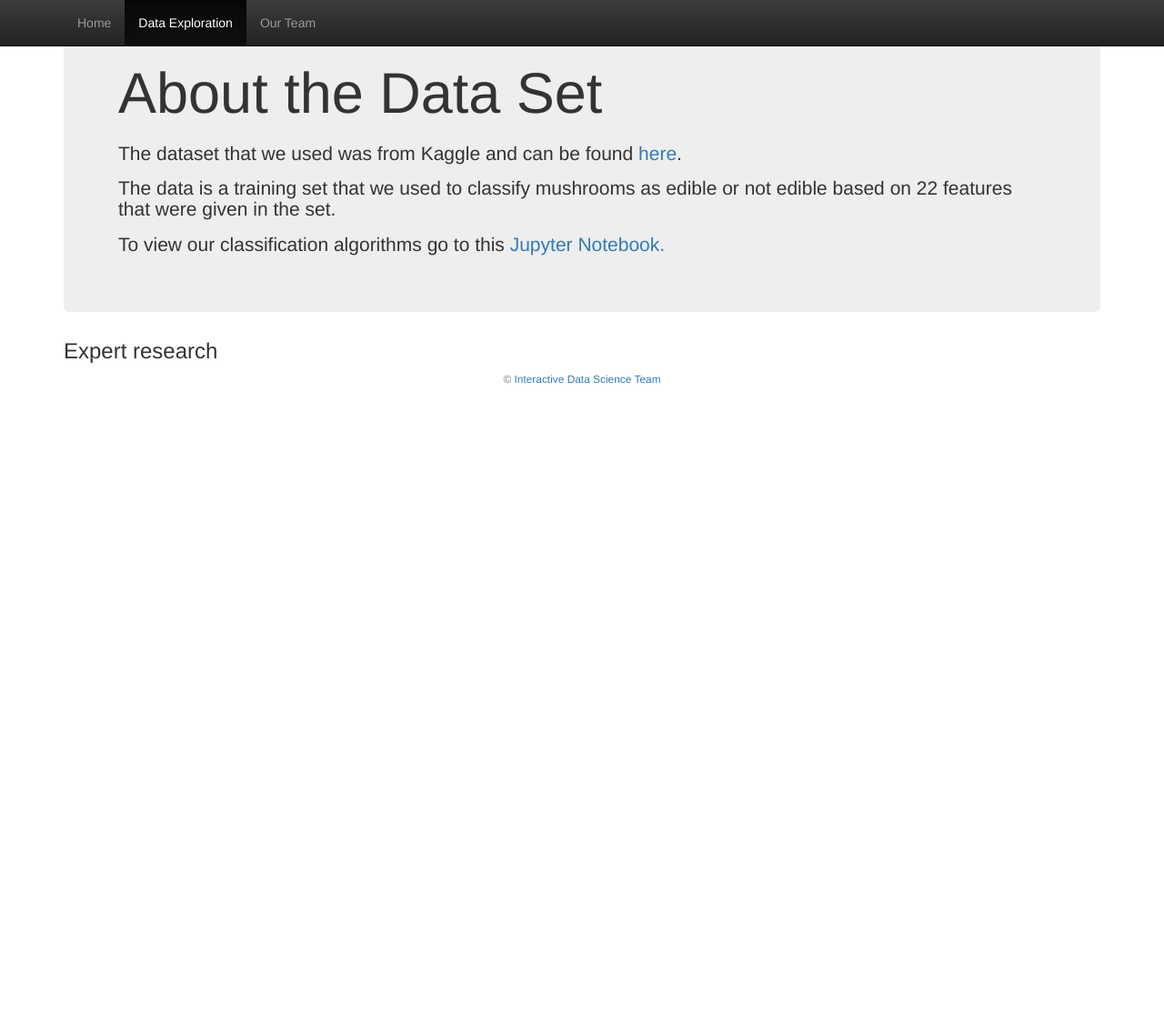
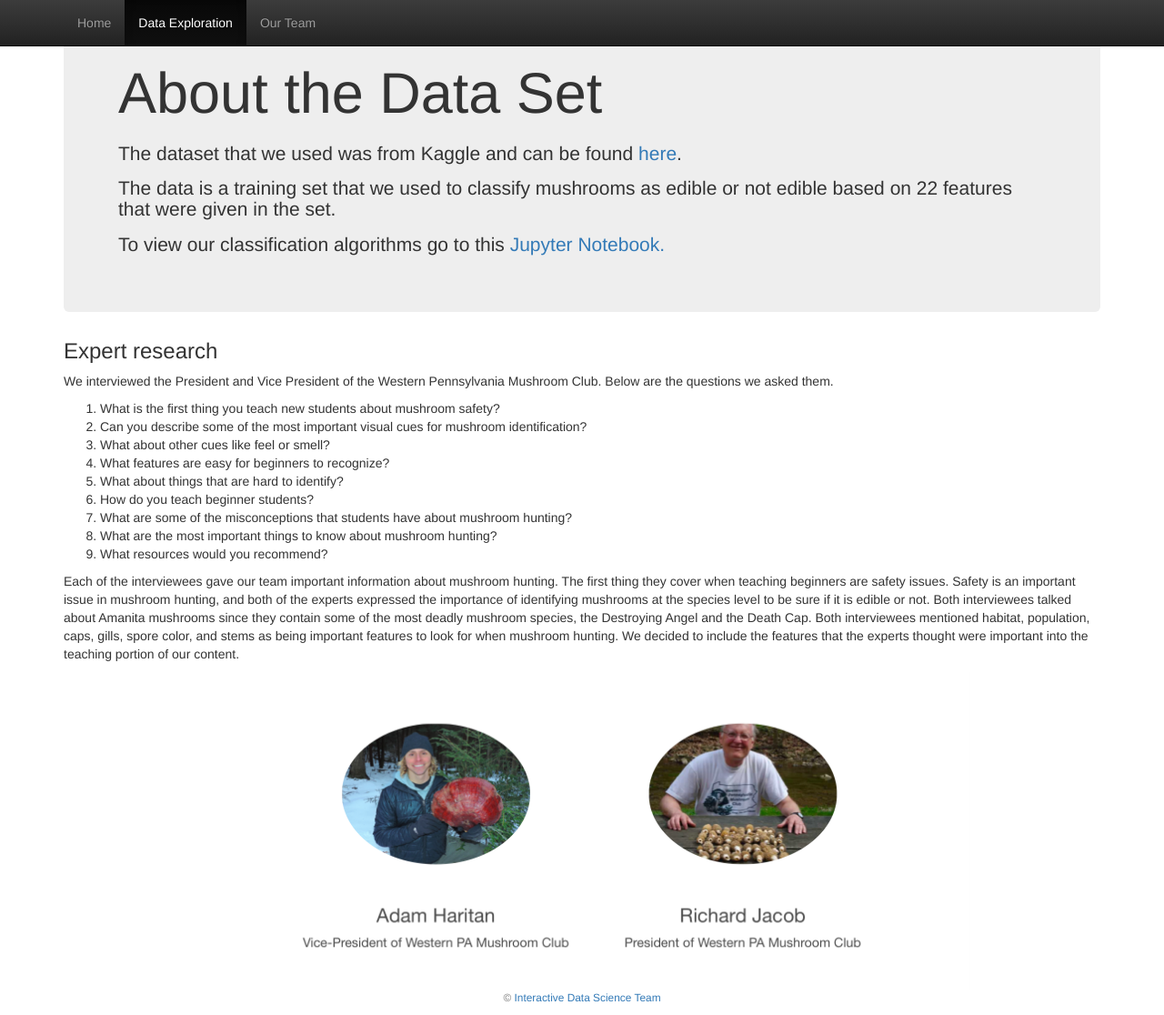
Before and after one commit to erindieringer/Mushroom-Final, a Flask app: page /data in a window 1280 px wide. Shown: the whole page at 91% size. Before the commit the page ends 422 px from the top, so only its background shows below. Run offline with Flask 2, Linux system fonts and the light colour scheme; some libraries are stand-ins or nearby versions.

Commit message:
added expert content

```diff
--- a/templates/data.html
+++ b/templates/data.html
@@ -53,7 +53,26 @@
     		<p> To view our classification algorithms go to this <a href="http://nbviewer.jupyter.org/urls/s3-us-west-2.amazonaws.com/hexingren/Projects/Data%20Pipeline/final/Mushrooms%21%21.ipynb">Jupyter Notebook.</a></p>
     	</div>
     	<h3> Expert research </h3>
-
+    	<p> We interviewed the President and Vice President of the Western Pennsylvania Mushroom Club. Below are the questions we asked them. </p>
+    	<p><ol>
+    		<li>What is the first thing you teach new students about mushroom safety? </li>
+    		<li>Can you describe some of the most important visual cues for mushroom identification?</li>
+    		<li>What about other cues like feel or smell?</li>
+    		<li>What features are easy for beginners to recognize?</li>
+    		<li>What about things that are hard to identify?</li>
+    		<li>How do you teach beginner students?</li>
+    		<li>What are some of the misconceptions that students have about mushroom hunting? </li>
+    		<li>What are the most important things to know about mushroom hunting?</li>
+    		<li>What resources would you recommend?</li>
+    	</ol><p>
+    	<p>Each of the interviewees gave our team important information about mushroom hunting. The first thing they cover when teaching beginners are safety issues.
+    	Safety is an important issue in mushroom hunting, and both of the experts expressed the importance of identifying mushrooms at the species level to be sure
+    	if it is edible or not. Both interviewees talked about Amanita mushrooms since they contain some of the most deadly mushroom species, the Destroying Angel
+    	and the Death Cap. Both interviewees mentioned habitat, population, caps, gills, spore color, and stems as being important features to look for when
+    	mushroom hunting. We decided to include the features that the experts thought were important into the teaching portion of our content. </p>
+		<div id="container2" style="text-align: center">
+			<img src="/images/expert.png" alt="expert" style="height:350px;">
+    	</div>
     	<footer class="container-footer text-center"><p class="copyright text-muted small">&copy; <a href="/about">Interactive Data Science Team</a></p></footer>
 
     </div><!-- /.container -->
```
Also changed, not shown: css/custom.css (+9 -1 lines), templates/index.html (+15 -4 lines), images/expert.png (added).
